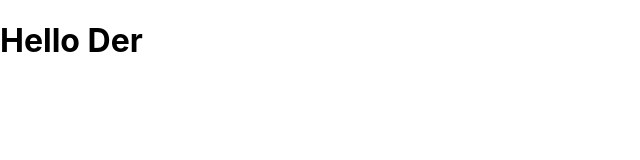
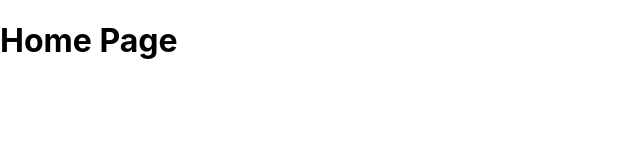
Before and after one commit to Yashpb1513/Housing-Society-Management, a React (Create React App) app in the folder frontend/: page / in a window 1280 px wide. Shown: the top 160 px of the page, without its empty margins (0-640 px from the left). Built offline with nearby package versions, Linux system fonts and the light colour scheme.

Commit message:
Routing done for Home Page

```diff
--- a/frontend/package.json
+++ b/frontend/package.json
@@ -8,6 +8,7 @@
     "@testing-library/user-event": "^13.5.0",
     "react": "^18.1.0",
     "react-dom": "^18.1.0",
+    "react-router-dom": "^6.3.0",
     "react-scripts": "5.0.1",
     "web-vitals": "^2.1.4"
   },
--- a/frontend/src/App.js
+++ b/frontend/src/App.js
@@ -1,8 +1,11 @@
-
+import {Route, Routes} from 'react-router-dom'
+import Home from './components/Home';
 function App() {
   return (
     <>
-      <h1>Hello Der</h1>
+      <Routes>
+        <Route path="/" element={<Home />}/>
+      </Routes>
     </>
   );
 }
--- /dev/null
+++ b/frontend/src/components/Home.jsx
@@ -0,0 +1,9 @@
+import React from 'react'
+
+function Home() {
+  return (
+    <h1>Home Page</h1>
+  )
+}
+
+export default Home
--- a/frontend/src/index.js
+++ b/frontend/src/index.js
@@ -1,12 +1,14 @@
-import React from 'react';
-import ReactDOM from 'react-dom/client';
-import './index.css';
-import App from './App';
+import React from "react";
+import ReactDOM from "react-dom/client";
+import "./index.css";
+import App from "./App";
+import { BrowserRouter } from "react-router-dom";
 
-
-const root = ReactDOM.createRoot(document.getElementById('root'));
+const root = ReactDOM.createRoot(document.getElementById("root"));
 root.render(
   <React.StrictMode>
-    <App />
+    <BrowserRouter>
+      <App />
+    </BrowserRouter>
   </React.StrictMode>
 );
```
Also changed, not shown: 1 other file (tests, documents, lock files or other folders).
